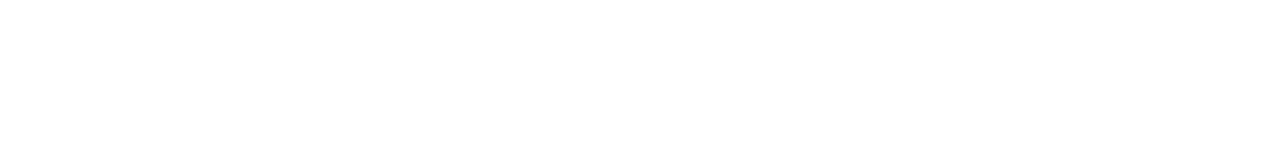
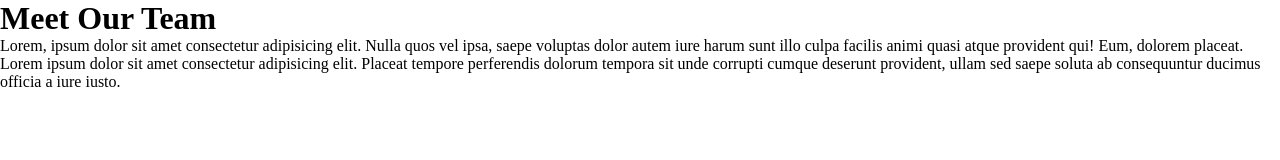
Before and after one commit to gdemartino93/html-css-float-cards, a plain HTML site: page index.html in a window 1280 px wide. Drawn offline with Linux system fonts and the light colour scheme.

Commit message:
header, p

```diff
--- a/index.html
+++ b/index.html
@@ -4,22 +4,28 @@
     <meta charset="UTF-8">
     <meta http-equiv="X-UA-Compatible" content="IE=edge">
     <meta name="viewport" content="width=device-width, initial-scale=1.0">
-    <link rel="stylesheet" href="css/style.css">
+    <link rel="preconnect" href="https://fonts.googleapis.com">
+    <link rel="preconnect" href="https://fonts.gstatic.com" crossorigin>
+    <link href="https://fonts.googleapis.com/css2?family=Fredoka:wght@300;400;500;600;700&display=swap" rel="stylesheet">    <link rel="stylesheet" href="css/style.css">
     <title>Floating Cards</title>
 </head>
 <body>
-
     <header>
-        <!-- titolo -->
+        <h1>Meet Our Team</h1>
     </header>
-
     <main>
-        <section>
-            <!-- paragrafo -->
+        <div class="contenitore">
+            <section>
+                <!-- paragrafo -->
+                <p>
+                    Lorem, ipsum dolor sit amet consectetur adipisicing elit. Nulla quos vel ipsa, saepe voluptas dolor autem iure harum sunt illo culpa facilis animi quasi atque provident qui! Eum, dolorem placeat. Lorem ipsum dolor sit amet consectetur adipisicing elit. Placeat tempore perferendis dolorum tempora sit unde corrupti cumque deserunt provident, ullam sed saepe soluta ab consequuntur ducimus officia a iure iusto.
+                </p>
         </section>
         <section>
+
             <!-- cards -->
         </section>
+    </div>
     </main>
 </body>
 </html>
```
